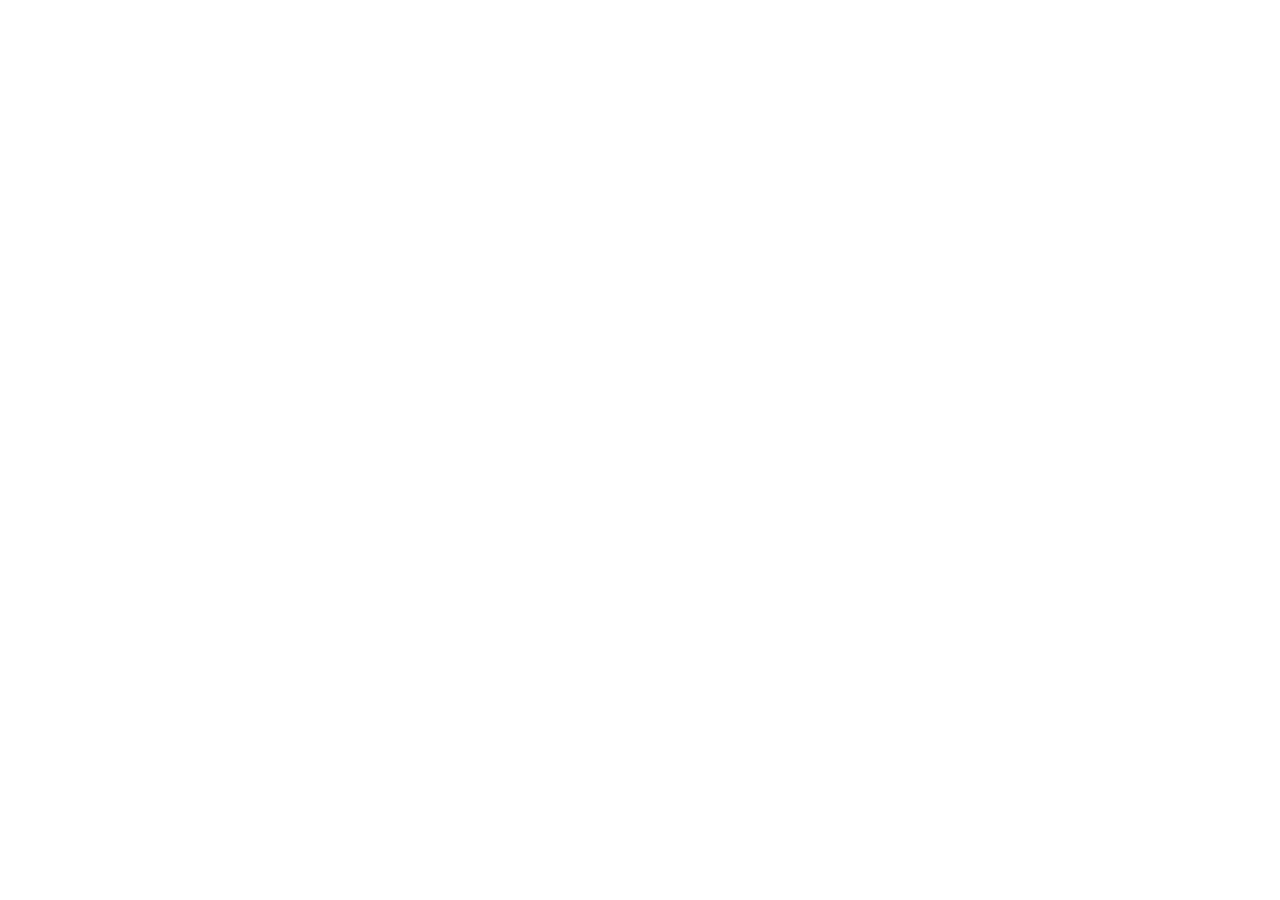
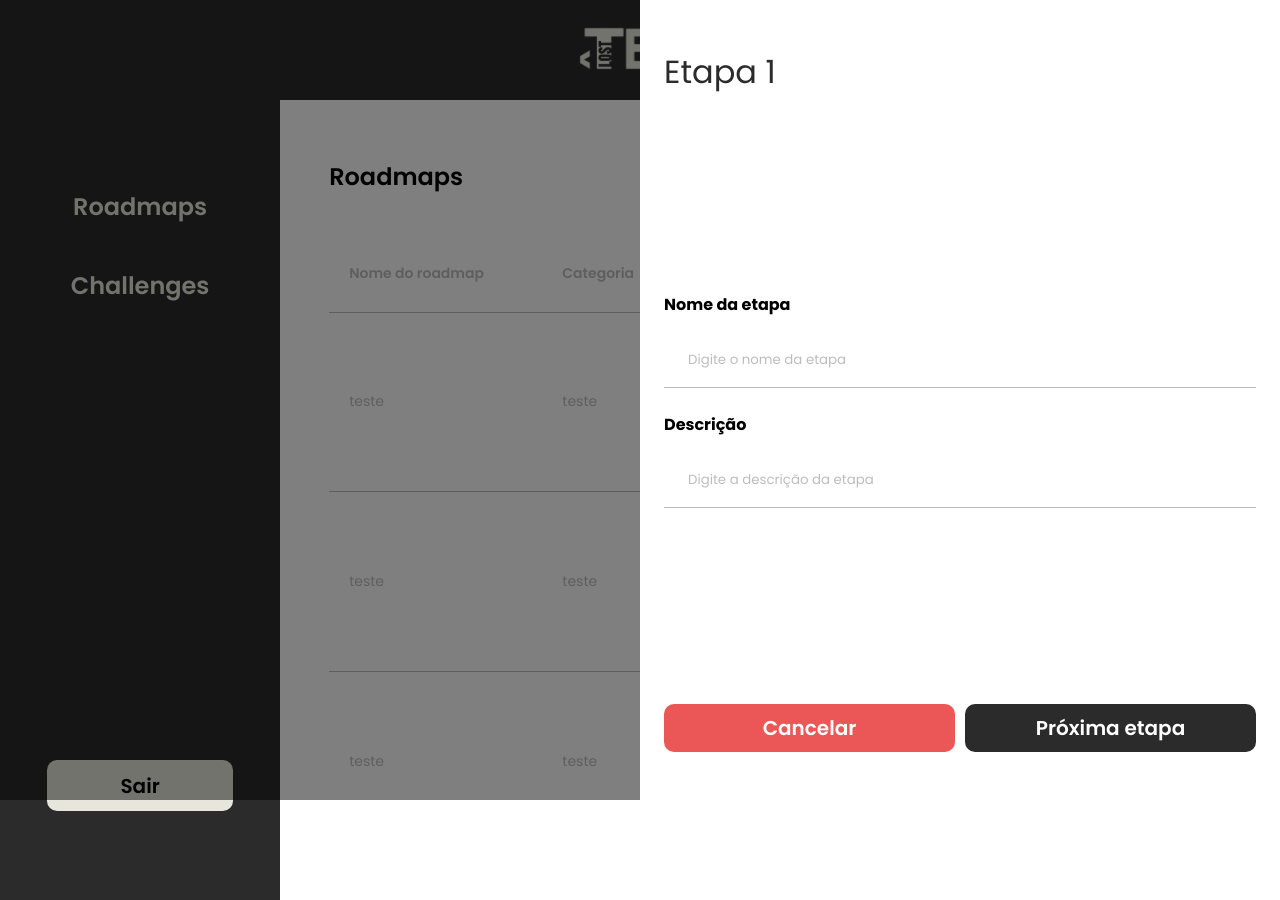
Before and after one commit to LT-LostTech/LT.frontEnd, a React (Vite) app: page /backoffice/dashboard/roadmaps/steps in a window 1280 px wide. Before the commit this address had no page. Before the commit the page ends 800 px from the top, so only its background shows below. Built offline with nearby package versions, Linux system fonts and the light colour scheme.

Commit message:
feat: created the form to edit each step of a roadmap

```diff
--- a/src/Router.tsx
+++ b/src/Router.tsx
@@ -9,18 +9,21 @@ import { CreateFormRoadmap } from "./pages/backOffice/dashboard/roadmap/create";
 import { CreateFormChallenges } from "./pages/backOffice/dashboard/challenges/create";
 import { EditFormRoadmap } from "./pages/backOffice/dashboard/roadmap/edit";
 import { EditFormChallenges } from "./pages/backOffice/dashboard/challenges/edit";
+import { Steps } from "./pages/backOffice/dashboard/steps";
 
 export function Router() {
   return (
     <Routes>
-      <Route path="/" element={<Layout/>}>
-        <Route path="/" element={<Landpage/>}/>
+      <Route path="/" element={<Layout />}>
+        <Route path="/" element={<Landpage />} />
       </Route>
-      <Route path="/backoffice" element={<BackOfficeLayout/>}>
-        <Route path="/backoffice" element={<BackOfficeLogin/>}/>
-        <Route path="/backoffice/forgot-password" element={<ForgotPassword/>}/>
-        <Route path="/backoffice/dashboard/roadmaps" element={<Dashboard title="Roadmaps" tableHeaders={["Nome do roadmap", "Categoria", "Linguagem de programação", "Ações"]} ComponentFormCreate={CreateFormRoadmap} ComponentFormEdit={EditFormRoadmap}/>}/>
-        <Route path="/backoffice/dashboard/challenges" element={<Dashboard title="Challenges" tableHeaders={["Nome do desafio", "Categoria", "Linguagem de programação", "Ações"]} ComponentFormCreate={CreateFormChallenges} ComponentFormEdit={EditFormChallenges}/>}/>
+      <Route path="/backoffice" element={<BackOfficeLayout />}>
+        <Route path="/backoffice" element={<BackOfficeLogin />} />
+        <Route path="/backoffice/forgot-password" element={<ForgotPassword />} />
+        <Route path="/backoffice/dashboard/roadmaps" element={<Dashboard title="Roadmaps" tableHeaders={["Nome do roadmap", "Categoria", "Linguagem de programação", "Ações"]} ComponentFormCreate={CreateFormRoadmap} ComponentFormEdit={EditFormRoadmap} />}>
+          <Route path="/backoffice/dashboard/roadmaps/steps" element={<Steps />} />
+        </Route>
+        <Route path="/backoffice/dashboard/challenges" element={<Dashboard title="Challenges" tableHeaders={["Nome do desafio", "Categoria", "Linguagem de programação", "Ações"]} ComponentFormCreate={CreateFormChallenges} ComponentFormEdit={EditFormChallenges} />} />
       </Route>
     </Routes>
   );
--- a/src/pages/backOffice/dashboard/index.tsx
+++ b/src/pages/backOffice/dashboard/index.tsx
@@ -1,4 +1,4 @@
-import { useState } from "react";
+import { useEffect, useState } from "react";
 import { Aside } from "../../../components/Aside";
 import { Button } from "../../../components/Button";
 import { theme } from "../../../theme/theme";
@@ -16,6 +16,7 @@ import {
   DashboardTableBodyCell,
 } from "./styled";
 import { Overlay } from "../../../utils/Overlay/styled";
+import { Outlet, useLocation } from "react-router-dom";
 
 
 interface DashboardProps {
@@ -51,11 +52,17 @@ export function Dashboard({ title, tableHeaders, ComponentFormCreate, ComponentF
     "create"
   );
   const [isOpenModal, setIsOpenModal] = useState(false);
+  const location = useLocation()
 
   const handleOpenModal = (type: "create" | "edit") => {
     setModalType(type);
     setIsOpenModal(!isOpenModal);
   };
+
+  useEffect(() => {
+    setIsOpenModal(false)
+  },[location.pathname])
+
   return (
     <DashboardPage>
       <Aside />
@@ -117,6 +124,8 @@ export function Dashboard({ title, tableHeaders, ComponentFormCreate, ComponentF
             ))}
           </DashboardTableBody>
         </DashboardTable>
+
+        <Outlet />
       </DashboardContainer>
       {isOpenModal && modalType === "create" && (
         <>
--- a/src/pages/backOffice/dashboard/roadmap/edit/index.tsx
+++ b/src/pages/backOffice/dashboard/roadmap/edit/index.tsx
@@ -1,7 +1,12 @@
+import { useNavigate } from "react-router-dom";
 import { Form } from "../../../../../components/Form";
 import { theme } from "../../../../../theme/theme";
 
+
+
 export function EditFormRoadmap() {
+    const navigate = useNavigate()
+
     return <Form
         title="Informações do roadmap"
         InputProps={[
@@ -60,6 +65,9 @@ export function EditFormRoadmap() {
                 bgColor: theme.colors.gray800,
                 fontWeight: "500",
                 border: "none",
+                onClick() {
+                    navigate('/backoffice/dashboard/roadmaps/steps')
+                },
             }
         ]}
     />
--- /dev/null
+++ b/src/pages/backOffice/dashboard/steps/index.tsx
@@ -0,0 +1,59 @@
+import { useNavigate } from "react-router-dom";
+import { Form } from "../../../../components/Form";
+import { theme } from "../../../../theme/theme";
+import { Overlay } from "../../../../utils/Overlay/styled";
+
+export function Steps() {
+    const navigate = useNavigate()
+    return (
+        <>
+            <Overlay />
+            <Form
+                title="Etapa 1"
+                InputProps={[
+                    {
+                        label: "Nome da etapa",
+                        type: "text",
+                        placeholder: "Digite o nome da etapa",
+                        showIcon: false,
+                        showLabel: true,
+                        IconOpen: "",
+                        IconClose: "",
+                    },
+                    {
+                        label: "Descrição",
+                        type: "text",
+                        placeholder: "Digite a descrição da etapa",
+                        showIcon: false,
+                        showLabel: true,
+                        IconOpen: "",
+                        IconClose: "",
+                    },
+                ]}
+                buttons={[
+                    {
+                        text: "Cancelar",
+                        width: "100%",
+                        height: "48px",
+                        colorText: theme.colors.white,
+                        bgColor: theme.colors.red400,
+                        fontWeight: "600",
+                        border: "none",
+                        onClick() {
+                            navigate('/backoffice/dashboard/roadmaps')
+                        },
+                    },
+                    {
+                        text: "Próxima etapa",
+                        width: "100%",
+                        height: "48px",
+                        colorText: theme.colors.white,
+                        bgColor: theme.colors.gray800,
+                        fontWeight: "600",
+                        border: "none",
+                    }
+                ]}
+            />
+        </>
+    )
+}
```
